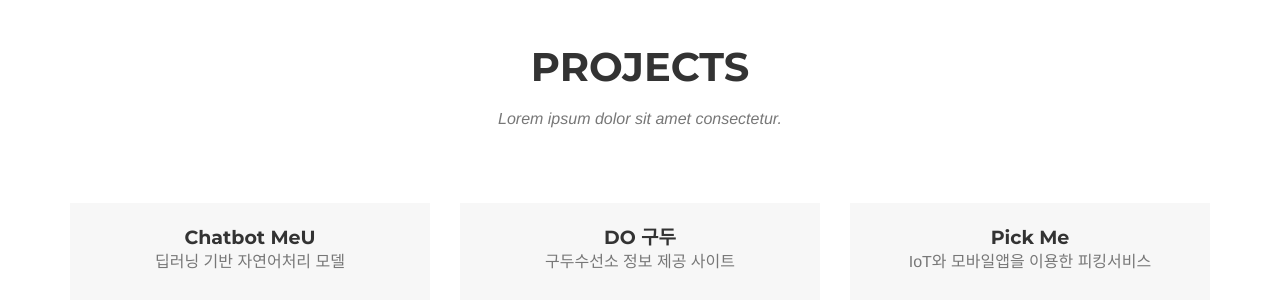
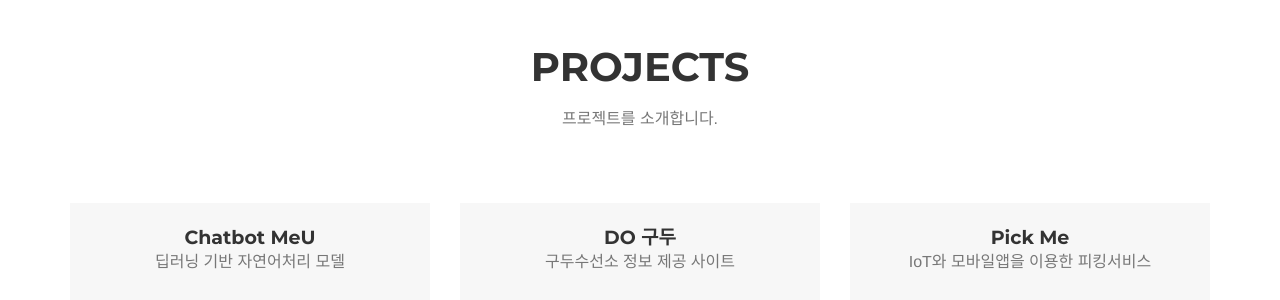
Before and after one commit to heejun1942/heejun1942.github.io, a Jekyll site: the page built from _posts/2014-07-16-project-3.markdown, in a window 1280 px wide and 900 px high, scrolled down 4774 px. Shown: the part 150-450 px from the top of the window. Built offline with Jekyll 4.4.1, drawn with Linux system fonts in a browser that asks for light colours; nearby versions of some CDN libraries; some web fonts are replaced.

Commit message:
200705 || Update file

```diff
--- a/_includes/modals.html
+++ b/_includes/modals.html
@@ -20,11 +20,11 @@
                                     </strong>
                                 </li> -->
                                 <li>Service:
-                                    <strong><a href="http://startbootstrap.com">{{ post.category }}</a>
+                                    <strong>{{ post.category }}
                                     </strong>
                                 </li>
                                 <li>Date:
-                                    <strong><a href="http://startbootstrap.com">{{ post.project-date }}</a>
+                                    <strong>{{ post.project-date }}
                                     </strong>
                                 </li>
                                 <li>Skills:
--- a/_includes/portfolio_grid.html
+++ b/_includes/portfolio_grid.html
@@ -4,7 +4,7 @@
             <div class="row">
                 <div class="col-lg-12 text-center">
                     <h2 class="section-heading">Projects</h2>
-                    <h3 class="section-subheading text-muted">Lorem ipsum dolor sit amet consectetur.</h3>
+                    <h3 class="section-subheading text-muted" style="font-style: normal;">프로젝트를 소개합니다.</h3>
                 </div>
             </div>
             <div class="row">
--- a/_posts/2014-07-16-project-3.markdown
+++ b/_posts/2014-07-16-project-3.markdown
@@ -9,7 +9,7 @@ thumbnail: pickme-thumbnail.PNG
 alt: image-alt
 project-date: 2018.03 - 2019.02
 skills: IoT, Ionic Framwork
-category: IoT 제어와 모바일앱 구현
+category: IoT 제어, 모바일앱 구현
 description: Lorem ipsum dolor sit amet, usu cu alterum nominavi lobortis. At duo novum diceret. Tantas apeirian vix et, usu sanctus postulant inciderint ut, populo diceret necessitatibus in vim. Cu eum dicam feugiat noluisse.
 
 ---
--- a/_posts/2014-07-17-project-2.markdown
+++ b/_posts/2014-07-17-project-2.markdown
@@ -10,6 +10,5 @@ alt: image-alt
 project-date: 2020.01
 skills: Java, Spring Boot
 category: 웹 어플리게이션 구현
-description: Lorem ipsum dolor sit amet, usu cu alterum nominavi lobortis. At duo novum diceret. Tantas apeirian vix et, usu sanctus postulant inciderint ut, populo diceret necessitatibus in vim. Cu eum dicam feugiat noluisse.
-
+description: Java와 Spring Boot를 이용하여 웹 어플리케이션을 구현하였습니다. 이 웹사이트는 많은 직장인들의 사소한 스트레스 중 하나인 구두관리 문제를 해결하기 위해서, 자신의 GPS 위치 기반으로 가장 가까운 9개의 구두수선소를 알려주며 예약서비스를 제공해줍니다. 서울의 구두수선소 위치는 공공데이터포털에서 제공해주는 데이터를 사용하였고 구두수선소의 위치를 보여주기위한 지도는 카카오 API를 이용하였습니다.
 ---
```
